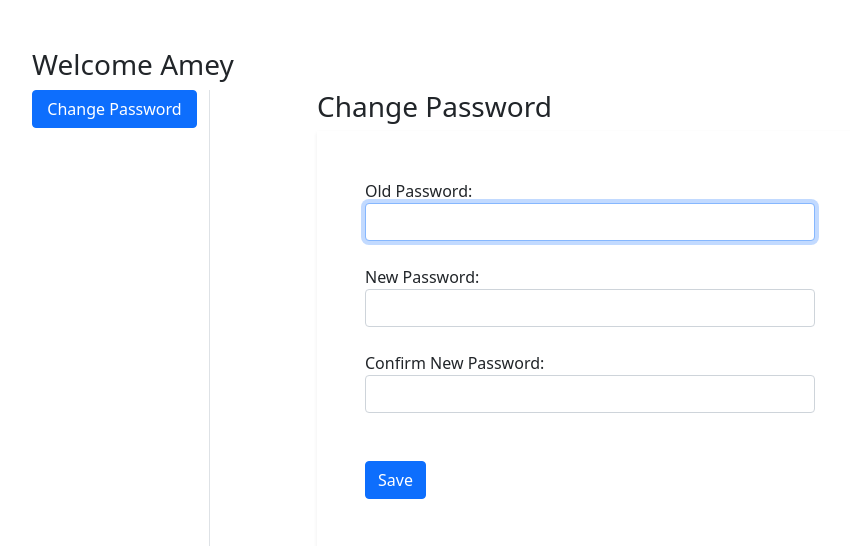
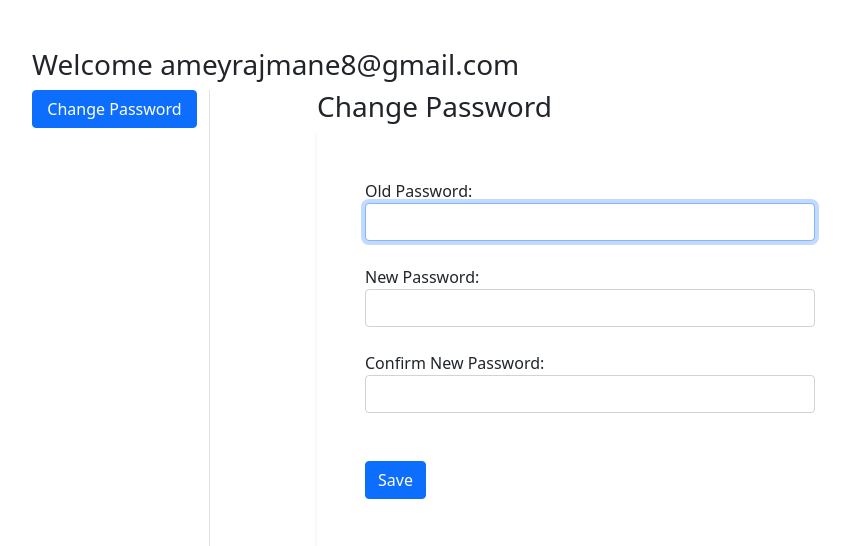
Before and after one commit to ameyrajmane/Ecommerce-Website, a Django app: page /passwordchange/ in a window 1280 px wide. Shown: the part 56-602 px from the top of the page, without its empty margins (50-900 px from the left). Run offline with Django 3.2, Linux system fonts and the light colour scheme; a user stored in the database is signed in; some libraries are stand-ins or nearby versions.

Commit message:
changes done

```diff
--- a/app/templates/app/passwordchange.html
+++ b/app/templates/app/passwordchange.html
@@ -4,7 +4,7 @@
 {% block main-content %}
 <div class="container my-5">
     <div class="row">
-        <h3>Welcome Amey</h3>
+        <h3>Welcome {{request.user}}</h3>
         <div class="col-sm-2 border-end">
             <ul class="list-unstyled">
                 <li class="d-grid"><a href="{% url 'profile' %}" class="btn btn-primary">Change Password</a></li>
--- a/app/templates/app/passwordchangedone.html
+++ b/app/templates/app/passwordchangedone.html
@@ -4,7 +4,7 @@
 {% block main-content %}
 <div class="container my-5">
     <div class="row">
-        <h3>Welcome Amey</h3>
+        <h3>Welcome {{request.user}}</h3>
         <div class="col-sm-2 border-end">
             <ul class="list-unstyled">
                 <li class="d-grid"><a href="{% url 'profile' %}" class="btn btn-primary">Change Password Done</a></li>
```
Also changed, not shown: db.sqlite3.
